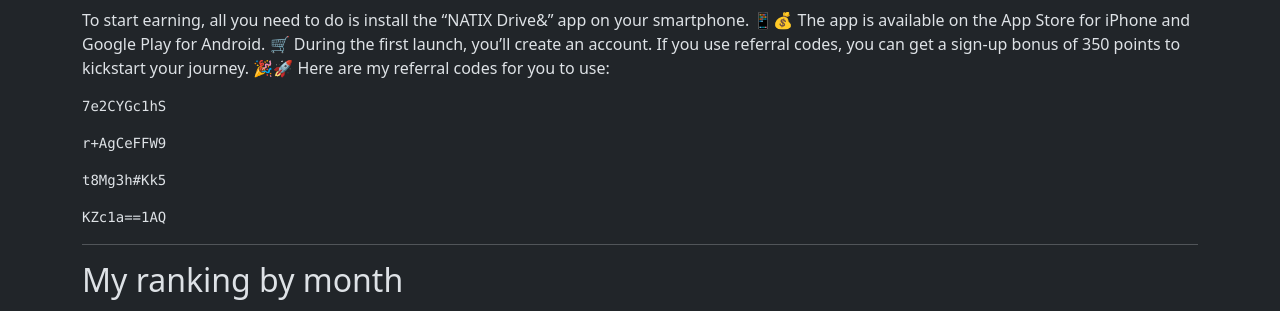
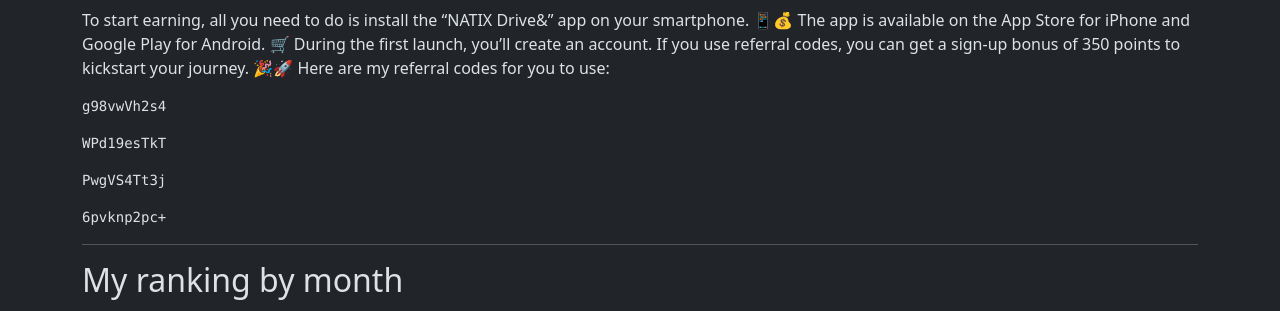
Before and after one commit to torrocus/natix, a Jekyll site: the page built from index.md, in a window 1280 px wide and 900 px high, scrolled down 2352 px. Shown: the part 162-473 px from the top of the window. Built offline with Jekyll 4.4.1, drawn with Linux system fonts in a browser that asks for light colours; comment, search, counter and statistics services are not loaded.

Commit message:
Refresh referrer codes

````diff
--- a/index.md
+++ b/index.md
@@ -136,19 +136,19 @@ If you use referral codes, you can get a sign-up bonus of 350 points to kickstar
 Here are my referral codes for you to use:
 <!-- NATIX-REFERRAL-CODES-LIST:START -->
 ```
-7e2CYGc1hS
+g98vwVh2s4
 ```
 
 ```
-r+AgCeFFW9
+WPd19esTkT
 ```
 
 ```
-t8Mg3h#Kk5
+PwgVS4Tt3j
 ```
 
 ```
-KZc1a==1AQ
+6pvknp2pc+
 ```
 <!-- NATIX-REFERRAL-CODES-LIST:END -->
 <!--
--- a/natix_referral_codes.csv
+++ b/natix_referral_codes.csv
@@ -87,3 +87,7 @@ createdOn,expirieOn,code,usedOn
 2025-09-28,2025-10-05,r+AgCeFFW9,
 2025-09-28,2025-10-05,t8Mg3h#Kk5,
 2025-09-28,2025-10-05,KZc1a==1AQ,
+2025-10-05,2025-10-12,g98vwVh2s4,
+2025-10-05,2025-10-12,WPd19esTkT,
+2025-10-05,2025-10-12,PwgVS4Tt3j,
+2025-10-05,2025-10-12,6pvknp2pc+,
````
